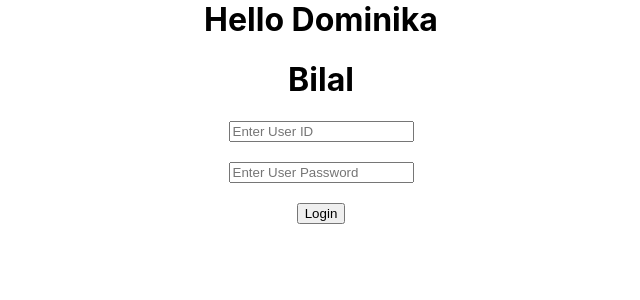
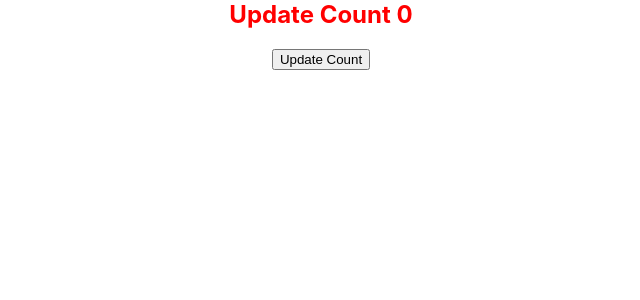
Before and after one commit to bilalshabbir123/Blog-React-WebApp, a React (Create React App) app: page / in a window 1280 px wide. Shown: the top 300 px of the page, without its empty margins (319-959 px from the left). Built offline with nearby package versions, Linux system fonts and the light colour scheme.

Commit message:
Second Commit

```diff
--- a/src/App.js
+++ b/src/App.js
@@ -1,13 +1,23 @@
 import './App.css';
-import Login from './Login';
-
-function App(){
-
- return(
-<div className='App'>
-  <h1>Hello Dominika </h1>
-  <Login/>
-</div>
- )
+import React from 'react';
+export default class App extends React.Component {
+  constructor() {
+    super();
+    this.state = {
+      count: 0
+    }
+  }
+  shouldComponentUpdate()
+  {
+    console.warn("shouldComponentUpdate",this.state.count);
+    return true;
+  }
+  render() {
+    return (
+       <div className='App'>
+        <h2 style={{ color: "red" }}>Update Count {this.state.count}</h2>
+        <button onClick={() => { this.setState({count:this.state.count + 1})}}>Update Count</button>
+      </div>
+    );
+  }
 }
-export default App;
--- a/src/Login.js
+++ /dev/null
@@ -1,49 +0,0 @@
-import React, { useState } from 'react'
-
-export default function Login() {
-  const [user, setUser] = useState("")
-  const [password, setPassword] = useState("")
-  const [userErr, setError] = useState(false)
-  const [passErr, setPass] = useState(false)
-  function loginHandle(e) {
-
-    e.preventDefault();
-    if (user.length < 3 || password.length < 3) {
-      alert('Type Correct Values');
-    }
-  }
-  function userHandler(e) {
-    let a = e.target.value;
-    console.log(e.target.value.length);
-    if (a.length < 3) {
-      setError(true);
-    }
-    else {
-      setError(false);
-    }
-    setUser(a);
-  }
-  function passwordHandler(e) {
-    let a = e.target.value;
-    console.log(e.target.value.length);
-    if (a.length < 3) {
-      setPass(true);
-    }
-    else {
-      setPass(false);
-    }
-    setPassword(a);
-  }
-  return (
-    <div>
-      <h1>Bilal</h1>
-      <form onSubmit={loginHandle}>
-        <input type="text" placeholder='Enter User ID' onChange={userHandler} />{userErr ? <span>User Not Valid</span> : ""}
-        <br /><br />
-        <input type="text" placeholder="Enter User Password" onChange={passwordHandler} />{passErr ? <span>Password Error</span> : ""}
-        <br /><br />
-        <button type="submit">Login</button>
-      </form>
-    </div>
-  )
-}
```
